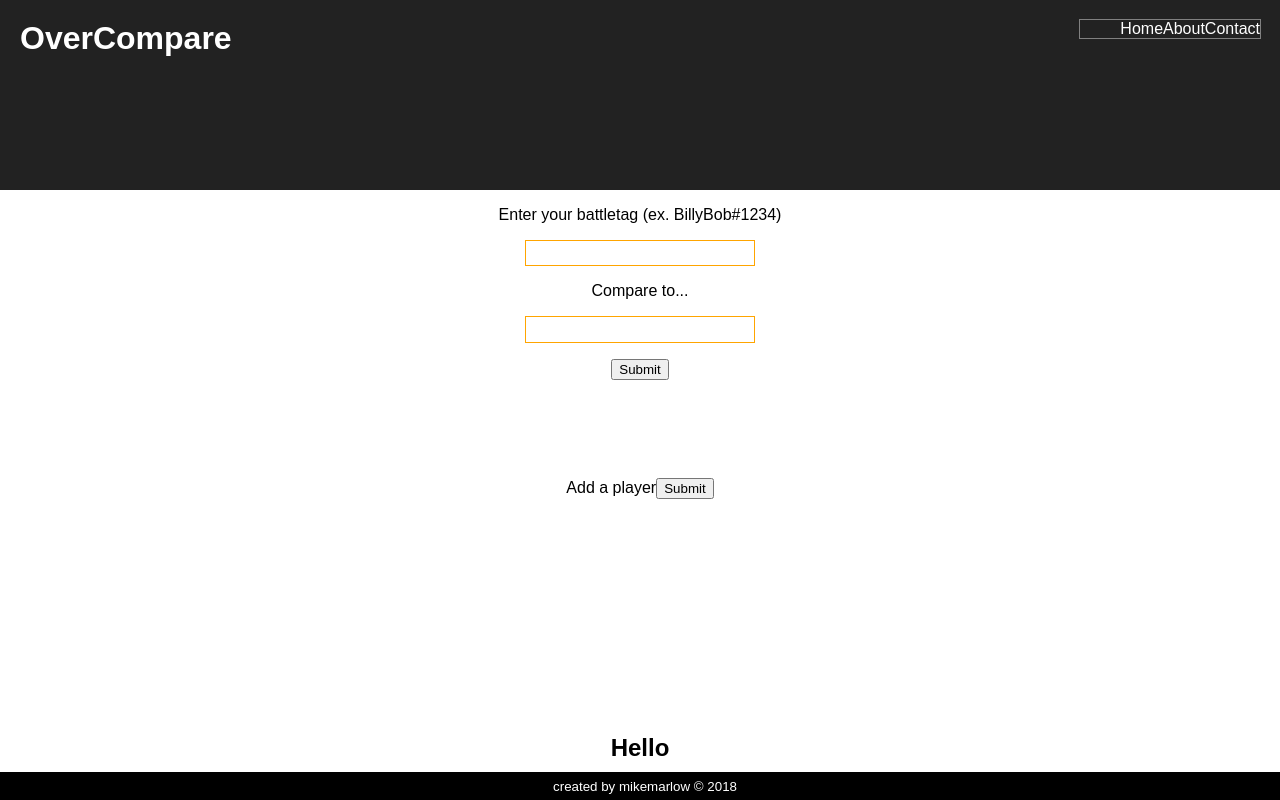
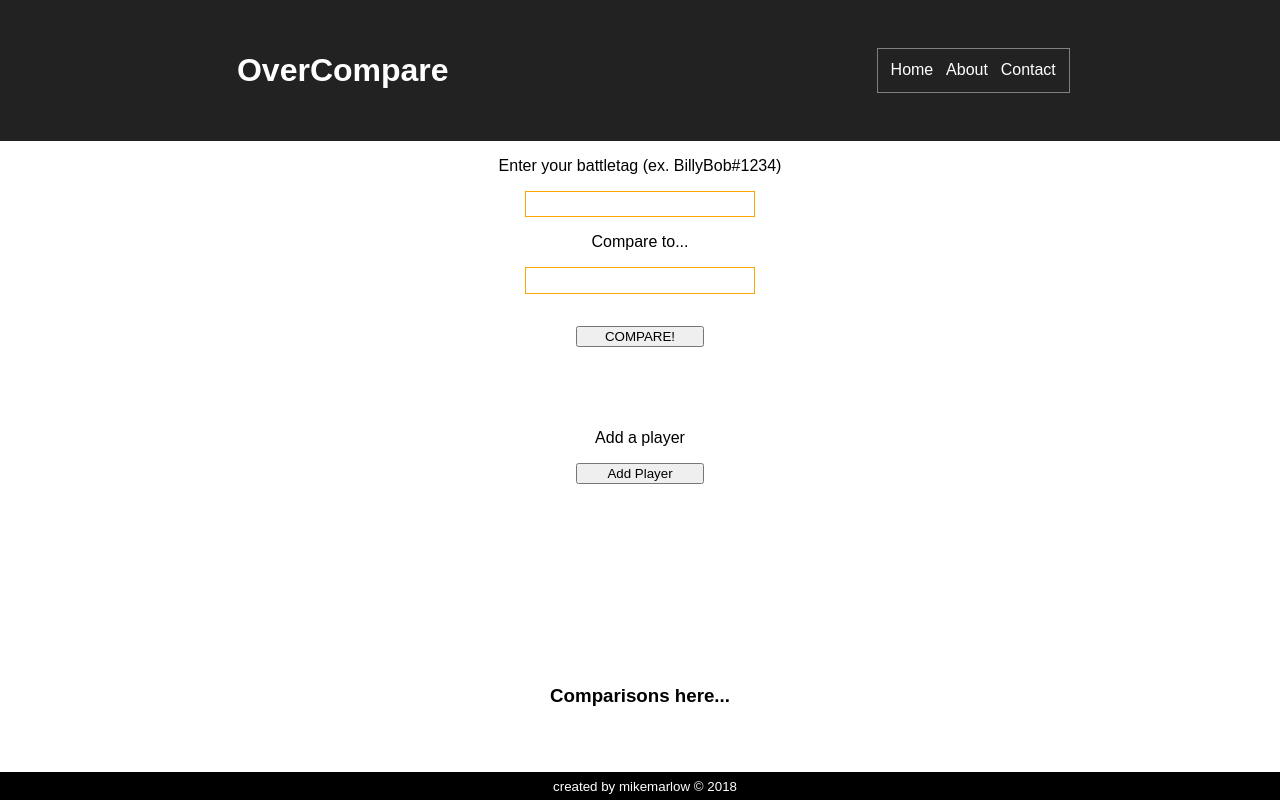
Before and after one commit to Vision-X/OverCompare-FrontEnd, a React (Create React App) app: page / in a window 1280 px wide. Built offline with nearby package versions, Linux system fonts and the light colour scheme; no server answers.

Commit message:
adds component style aadjustments and templating for future DOM elements to be added in Components

```diff
--- a/src/AddPlayer.jsx
+++ b/src/AddPlayer.jsx
@@ -5,7 +5,7 @@ class AddPlayer extends Component {
     return (
       <section id="add-player">
         <label>Add a player</label>
-        <input id="add-player-btn" type="submit" value="Submit"/>
+        <input id="add-player-btn" type="submit" value="Add Player"/>
       </section>
     )
   }
--- a/src/App.css
+++ b/src/App.css
@@ -7,12 +7,13 @@
 }
 
 .App Header {
+  align-items: center;
   background-color: #222;
+  color: white;
   display: flex;
-  justify-content: space-between;
-  height: 150px;
-  padding: 20px;
-  color: white;
+  justify-content: space-around;
+  height: 6rem;
+  padding: 1.4rem;
 }
 
 .App {
@@ -23,9 +24,12 @@
 
 Header nav ul {
   display: flex;
+  justify-content: space-between;
   list-style: none;
+  max-height: 50%;
   outline: 1px solid gray;
-  max-height: 50%;
+  padding: .8rem;
+  width: 100%;
 }
 
 .input-form,
@@ -35,25 +39,37 @@ Header nav ul {
 }
 
 .input-form form {
+  align-items: center;
   display: flex;
   flex-direction: column;
-  align-items: center;
   max-width: 100%;
 }
 
 .input-form input[type="text"] {
   border: 1px solid orange;
-  margin: 1rem 0;
   font-size: 1rem;
   height: 1.4rem;
+  margin: 1rem 0;
   width: 14rem;
+}
+
+input[type="submit"] {
+  margin: 1rem auto;
+  width: 8rem;
+}
+
+
+
+#add-player {
+  display: flex;
+  flex-direction: column;
 }
 
 Footer {
   background-color: black;
+  bottom: 0;
   color: white;
+  padding: 5px;
   position: fixed;
-  bottom: 0;
-  padding: 5px;
   width: 100%;
 }
--- a/src/App.js
+++ b/src/App.js
@@ -21,8 +21,8 @@ class App extends Component {
   componentDidMount() {
     let dataGrab = (response) => {
       this.setState({dataCopy: response});
+      console.log(this.state.dataCopy, "dataCopy");
     };
-  console.log(this.state.dataCopy, "dataCopy");
     let apiURL = 'https://owapi.net/api/v3/u/Kn33s-1861/heroes';
     return fetch(apiURL)
           .then(response => response.json())
--- a/src/Compare.jsx
+++ b/src/Compare.jsx
@@ -4,7 +4,7 @@ class Compare extends Component {
   render() {
     return (
       <section id="compare-section">
-        <h2>Hello</h2>
+        <h3>Comparisons here...</h3>
       </section>
     )
   }
--- a/src/InputForm.jsx
+++ b/src/InputForm.jsx
@@ -9,7 +9,7 @@ class InputForm extends Component {
           <input id="input-name" type="text" />
           <label>Compare to...</label>
           <input id="compare-to" type="text" />
-          <input id="submit" type="submit" value="Submit" />
+          <input id="submit" type="submit" value="COMPARE!" />
         </form>
       </section>
     )
```
Lines whose indentation alone changed are shown as unchanged.
